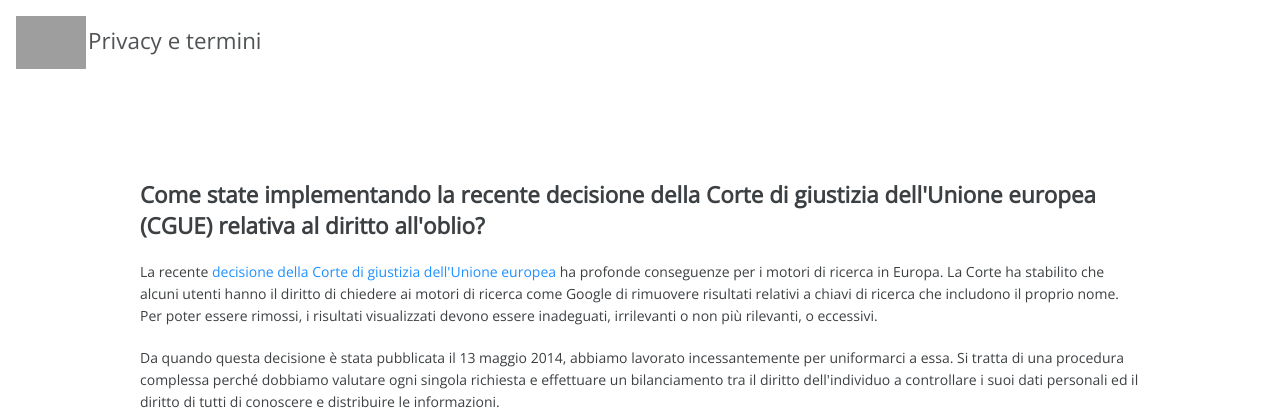
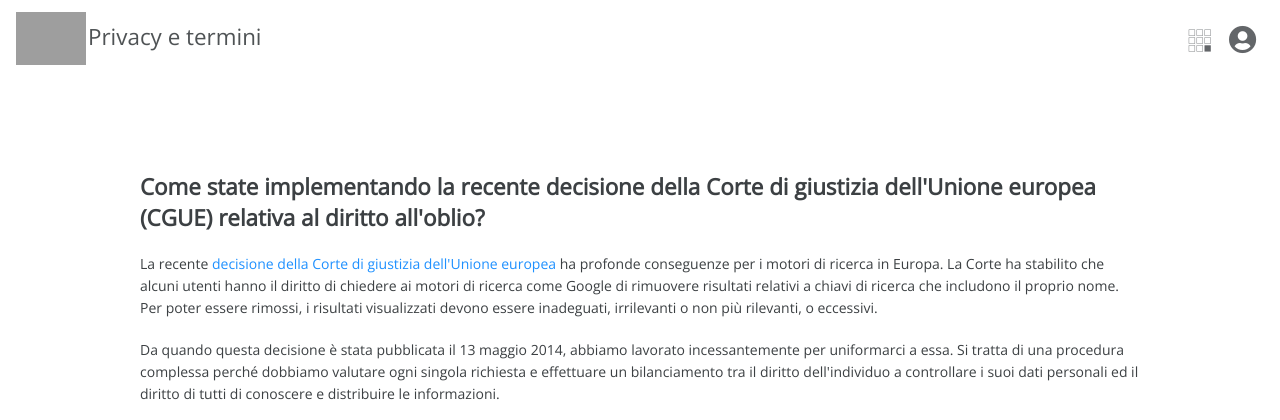
Before and after one commit to SavignanoFrancesco/php-google-faq, a PHP site: page / in a window 1280 px wide. Shown: the top 420 px of the page. Run offline with PHP 8.4, Linux system fonts and the light colour scheme; grey boxes are pictures that could not be loaded.

Commit message:
upper-header impostato

```diff
--- a/dist/app.css
+++ b/dist/app.css
@@ -47,7 +47,7 @@ p {
 }
 
 #header {
-  padding: 16px;
+  padding: 12px 16px;
 }
 #header #upper-header {
   display: flex;
@@ -71,6 +71,27 @@ p {
   padding-left: 2px;
   padding-bottom: 8px;
   color: rgba(60, 64, 67, 0.9);
+  display: inline-block;
+}
+#header #upper-header .right {
+  display: flex;
+  flex-direction: row;
+  justify-content: flex-end;
+  align-items: center;
+}
+#header #upper-header .right i {
+  padding: 8px;
+  color: rgba(60, 64, 67, 0.8);
+  font-size: 28px;
+  border-radius: 50%;
+}
+#header #upper-header .right i:first-of-type {
+  padding: 8px 10px;
+  font-size: 25.2px;
+}
+#header #upper-header .right i:hover {
+  background: rgba(60, 64, 67, 0.1);
+  cursor: pointer;
 }
 
 #faq-section .container {
--- a/index.php
+++ b/index.php
@@ -47,6 +47,7 @@
         <title>php-google-faq</title>
         <link rel="preconnect" href="https://fonts.gstatic.com">
         <link href="https://fonts.googleapis.com/css2?family=Open+Sans&display=swap" rel="stylesheet">
+        <link rel="stylesheet" href="https://use.fontawesome.com/releases/v5.15.1/css/all.css" integrity="sha384-vp86vTRFVJgpjF9jiIGPEEqYqlDwgyBgEF109VFjmqGmIY/Y4HV4d3Gp2irVfcrp" crossorigin="anonymous">
         <link rel="stylesheet" href="dist/app.css">
     </head>
     <body>
@@ -58,6 +59,10 @@
                         <img src="https://assets.stickpng.com/images/580b57fcd9996e24bc43c51f.png" alt="">
                     </a>
                     <span>Privacy e termini</span>
+                </div>
+                <div class="right">
+                    <i class="fab fa-buromobelexperte"></i>
+                    <i class="fas fa-user-circle"></i>
                 </div>
             </div>
             <div id="bottom-header">
--- a/src/partials/_header.scss
+++ b/src/partials/_header.scss
@@ -1,6 +1,6 @@
 #header{
 
-    padding: $spacing * 0.8;
+    padding: ($spacing * 0.6) ($spacing * 0.8);
     #upper-header{
         @include flex(row,space-between,center);
         .left{
@@ -18,6 +18,25 @@
                 padding-left: 2px;
                 padding-bottom: $spacing * 0.4;
                 color: rgba($brand_secondary,0.9);
+                display: inline-block;
+            }
+        }
+        .right{
+            @include flex(row,flex-end,center);
+            i{
+                // margin-left: $spacing;
+                padding: $spacing * 0.4;
+                color: rgba($brand_secondary,0.8);
+                font-size: $font-size * 2;
+                border-radius: 50%;
+                &:first-of-type{
+                    padding:  ($spacing * 0.4) ($spacing * 0.5);
+                    font-size: $font-size * 1.8;
+                }
+                &:hover{
+                    background: rgba($brand_secondary,0.1);
+                    cursor: pointer;
+                }
             }
         }
     }
```
